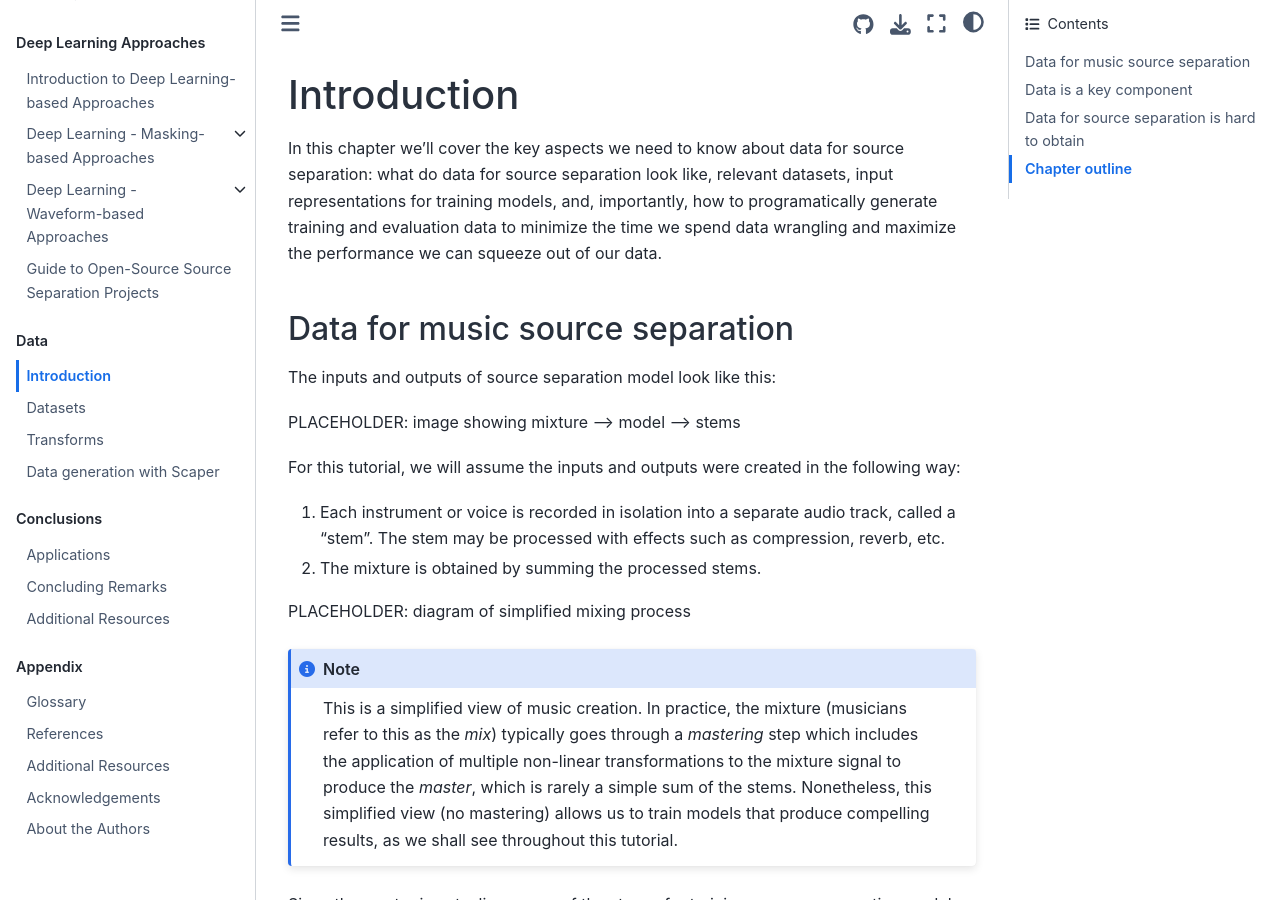
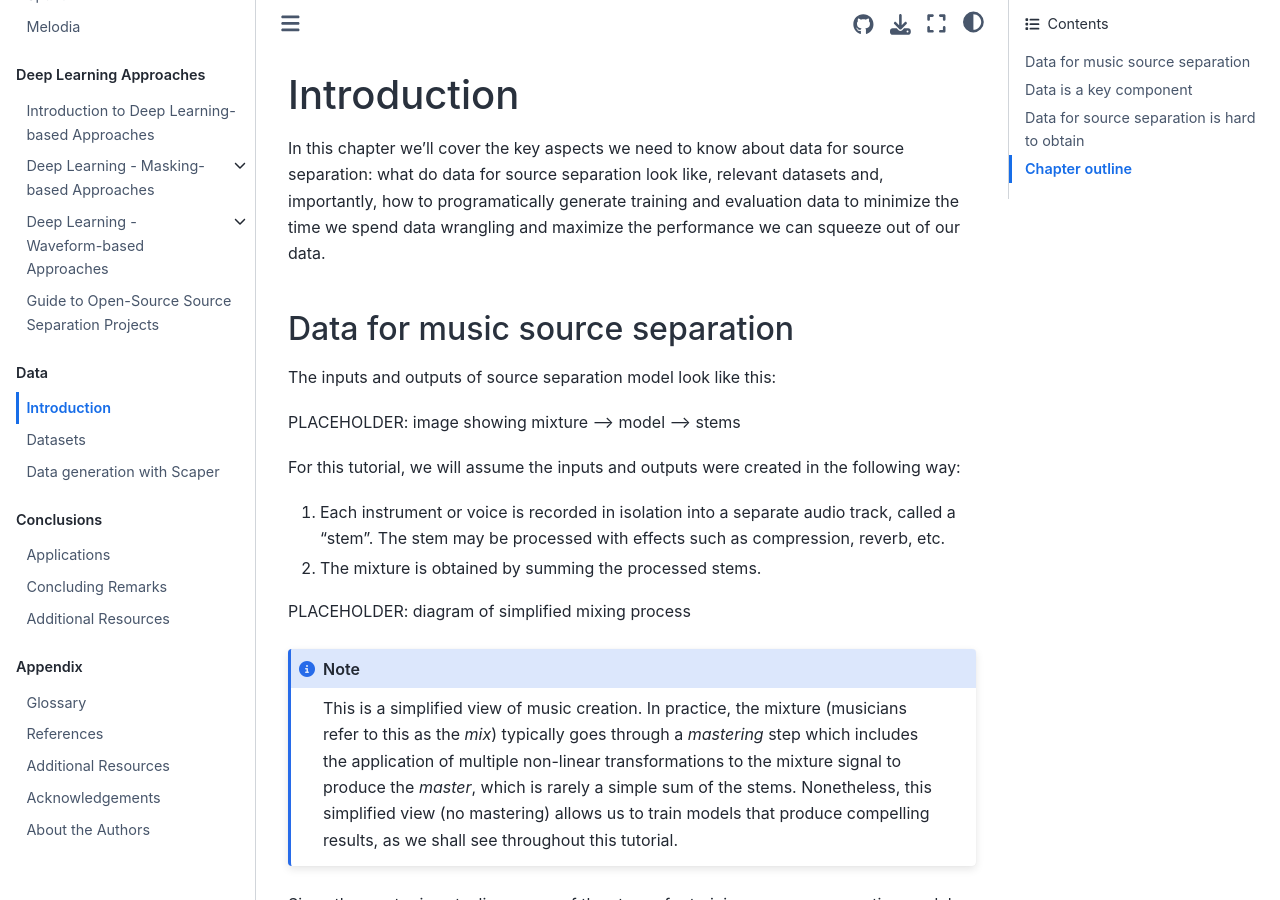
Before and after one commit to source-separation/tutorial, a Jupyter Book: the page built from book/data/introduction.md, in a window 1280 px wide and 900 px high. Built offline with Jupyter Book 1.0.4 settings and Sphinx 7.4.7 and the Sphinx Book theme 1.1.4, drawn with Linux system fonts in a browser that asks for light colours; pages that are not in the unit, such as notebooks, are missing from menus; some of the changed text lies outside the part shown.

Commit message:
Remove Transforms from data section

```diff
--- a/book/_toc.yml
+++ b/book/_toc.yml
@@ -42,7 +42,6 @@
     - file: data/introduction
     - file: data/datasets
     - file: data/musdb18
-    - file: data/transforms
     - file: data/scaper
 
 - part: Conclusions
--- a/book/data/introduction.md
+++ b/book/data/introduction.md
@@ -2,9 +2,8 @@
 # Introduction
 
 In this chapter we'll cover the key aspects we need to know about data for source separation: what do data for source
-separation look like, relevant datasets, input representations for training models, and, importantly, how to programatically
-generate training and evaluation data to minimize the time we spend data wrangling and maximize the performance we can squeeze
-out of our data.
+separation look like, relevant datasets and, importantly, how to programatically generate training and evaluation data
+to minimize the time we spend data wrangling and maximize the performance we can squeeze out of our data.
 
 ## Data for music source separation
 
@@ -73,6 +72,5 @@
 The remainder of this chapter is structured as follows:
 * In {ref}`Datasets <data:datasets>`, we will provide an overview of existing datasets for training music source separation models.
 * In {ref}`The MUSDB18 dataset <data:musdb18>`, we will go into further detail about the dataset we will use in this tutorial.
-* In {ref}`Transforms <data:transforms>`, we will explain how to transform an audio signal into an input representation we can use for training.
 * In {ref}`Data generation with Scaper <data:scaper>`, we will learn how to use the Scaper library to generate and augment mixtures on-the-fly
 for training and evaluation.
```
Also changed, not shown: book/data/transforms.md (deleted, +0 -3 lines).
